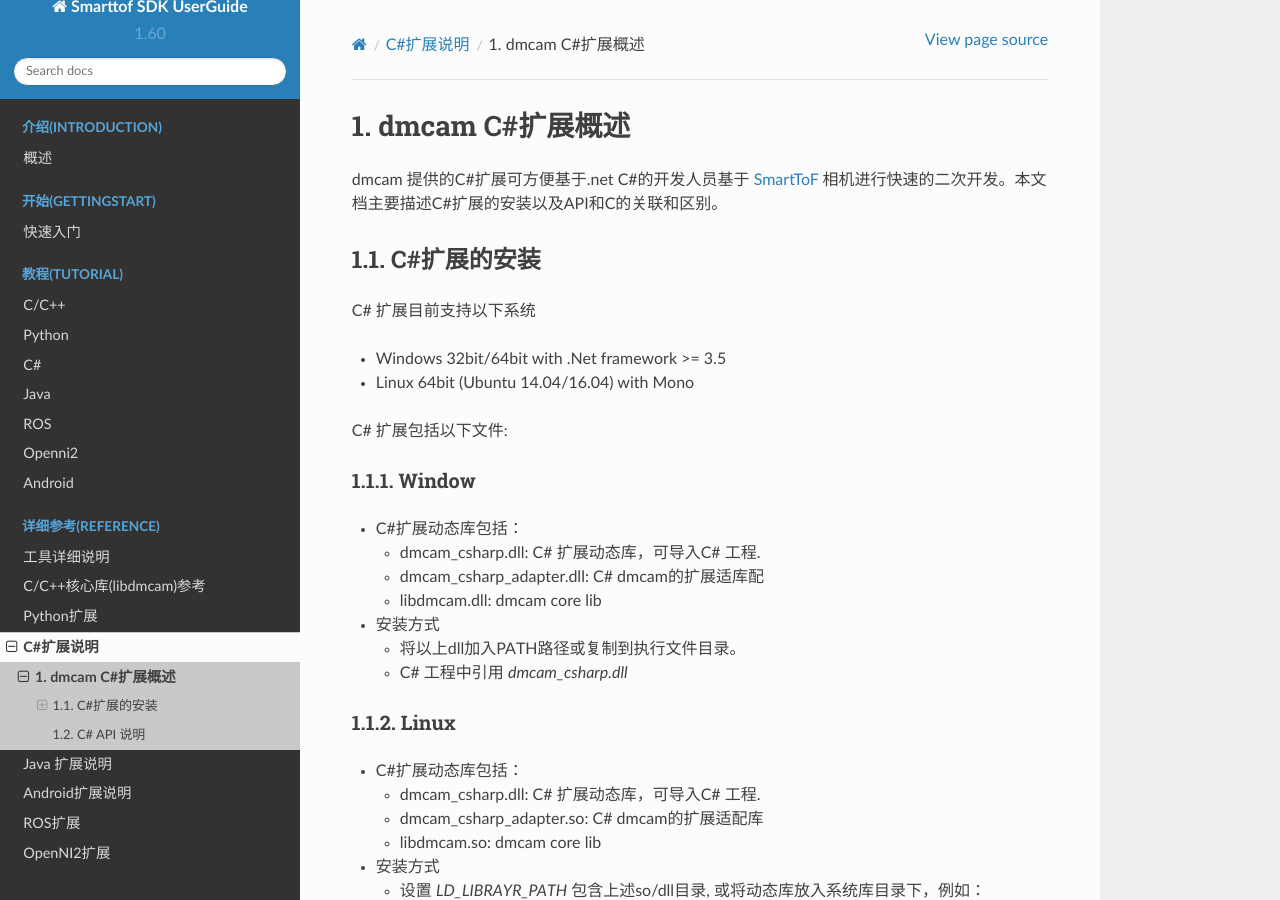
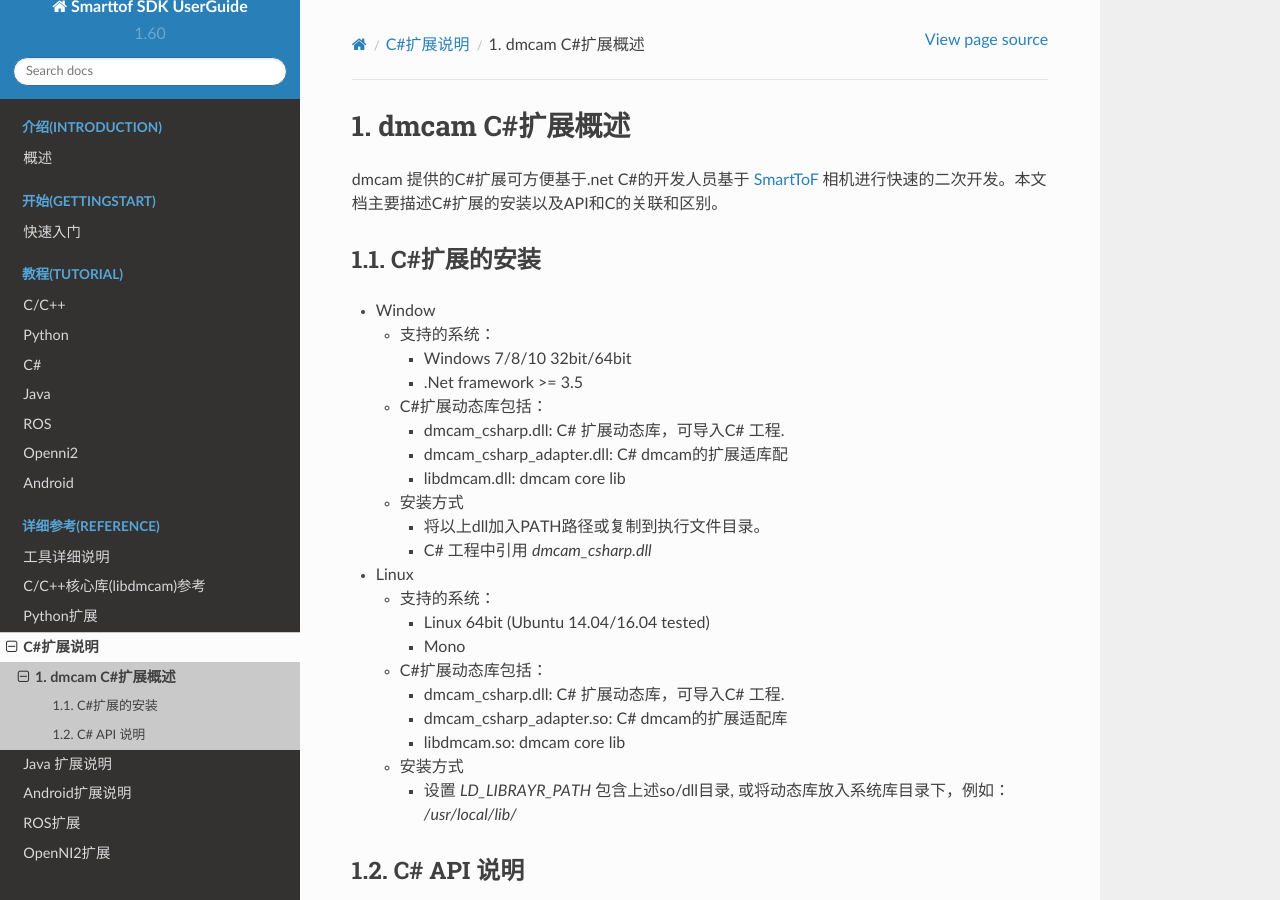
Before and after one commit to smarttofsdk/doctest, a Sphinx documentation site: the page built from source/Reference/Csharp/csharpex_overview.rst, in a window 1280 px wide and 900 px high. Built offline with Sphinx 7.4.7 and the Read the Docs theme 2.0.0, drawn with Linux system fonts in a browser that asks for light colours.

Commit message:
Update java/csharp install instructions

```diff
--- a/source/Reference/Csharp/csharpex_overview.rst
+++ b/source/Reference/Csharp/csharpex_overview.rst
@@ -7,39 +7,40 @@ C#扩展的安装
 +++++++++++++++++++++++
 
 
-C# 扩展目前支持以下系统
+* Window
 
-* Windows 32bit/64bit with .Net framework >= 3.5
-* Linux 64bit (Ubuntu 14.04/16.04) with Mono
+  * 支持的系统：
 
-C# 扩展包括以下文件:
+    - Windows 7/8/10 32bit/64bit
+    - .Net framework >= 3.5
 
-Window
-######
+  * C#扩展动态库包括：
 
-* C#扩展动态库包括：
+    - dmcam_csharp.dll: C# 扩展动态库，可导入C# 工程.
+    - dmcam_csharp_adapter.dll: C# dmcam的扩展适库配
+    - libdmcam.dll: dmcam core lib
 
-  - dmcam_csharp.dll: C# 扩展动态库，可导入C# 工程.
-  - dmcam_csharp_adapter.dll: C# dmcam的扩展适库配
-  - libdmcam.dll: dmcam core lib
+  * 安装方式
 
-* 安装方式
+    - 将以上dll加入PATH路径或复制到执行文件目录。
+    - C# 工程中引用 `dmcam_csharp.dll`
 
-  - 将以上dll加入PATH路径或复制到执行文件目录。
-  - C# 工程中引用 `dmcam_csharp.dll`
+* Linux
 
-Linux
-#####
+  * 支持的系统：
 
-* C#扩展动态库包括：
+    - Linux 64bit (Ubuntu 14.04/16.04 tested)
+    - Mono
 
-  - dmcam_csharp.dll: C# 扩展动态库，可导入C# 工程.
-  - dmcam_csharp_adapter.so: C# dmcam的扩展适配库
-  - libdmcam.so: dmcam core lib
+  * C#扩展动态库包括：
 
-* 安装方式
+    - dmcam_csharp.dll: C# 扩展动态库，可导入C# 工程.
+    - dmcam_csharp_adapter.so: C# dmcam的扩展适配库
+    - libdmcam.so: dmcam core lib
 
-  - 设置 `LD_LIBRAYR_PATH` 包含上述so/dll目录, 或将动态库放入系统库目录下，例如： `/usr/local/lib/`
+  * 安装方式
+
+    - 设置 `LD_LIBRAYR_PATH` 包含上述so/dll目录, 或将动态库放入系统库目录下，例如： `/usr/local/lib/`
 
 C# API 说明
 ++++++++++++++++++++++
```
Also changed, not shown: source/Reference/Java/javaex_overview.rst (+22 -23 lines).
